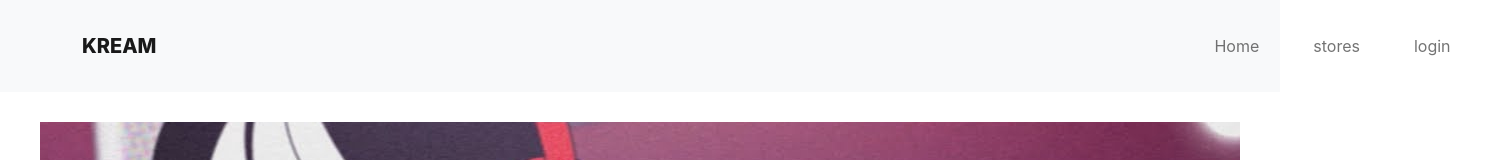
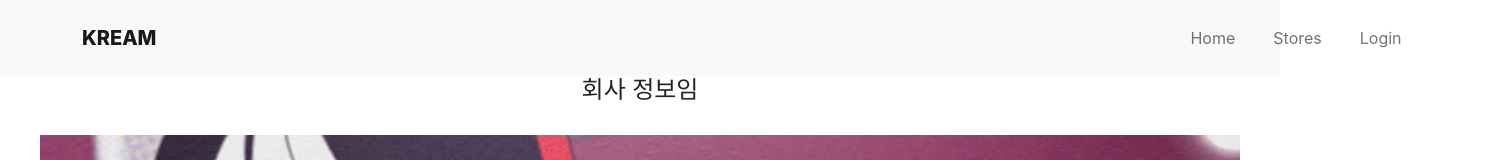
Before and after one commit to junny97/shop, a React (Create React App) app: page / in a window 1280 px wide. Shown: the top 160 px of the page, 1489 px wide, since content can reach past the window. Built offline with nearby package versions, Linux system fonts and the light colour scheme.

Commit message:
Link로 연결된 페이지 navigate로 변경

```diff
--- a/src/App.js
+++ b/src/App.js
@@ -9,24 +9,33 @@ import './App.css';
 import { useState } from 'react';
 import ListItem from './Components/ListItem';
 import Store from './Routes/Store';
-import { Routes, Route, Link, useNavigate, Outlet} from 'react-router-dom'
+import { Routes, Route, Link, useNavigate, Outlet } from 'react-router-dom'
 
 function HeaderStyle() {
+  let navigate = useNavigate();
 
-  return(
+  return (
     <Navbar bg="light" variant="light" style={{}}>
       <Container>
-       <Link to="/" className="navbar-brand"> <Navbar.Brand href="#home" style={{paddingRight:'1000px', fontWeight:'800'}}>KREAM</Navbar.Brand></Link>
+        <Navbar.Brand href="#home" style={{ paddingRight: '1000px', fontWeight: '800' }}>
+          KREAM
+        </Navbar.Brand>
         <Nav className="me-auto">
-    <Link to="/" className="nav-link"> <Nav.Link href="#home" style={{paddingRight:'30px'}}>Home</Nav.Link></Link>
-    <Link to="/store" className="nav-link" > <Nav.Link href="#features" style={{paddingRight:'30px'}}>stores</Nav.Link></Link>
-    <Link to="/login" className="nav-link">  <Nav.Link href="#pricing" style={{paddingRight:'30px'}}>login</Nav.Link></Link>
+          <Nav.Link onClick={() => navigate('/')} style={{ paddingRight: '30px' }}>
+            Home
+          </Nav.Link>
+          <Nav.Link onClick={() => navigate('/store')} style={{ paddingRight: '30px' }}>
+            Stores
+          </Nav.Link>
+          <Nav.Link onClick={() => navigate('/login')} style={{ paddingRight: '30px' }}>
+            Login
+          </Nav.Link>
         </Nav>
       </Container>
     </Navbar>
-  )
+  );
+}
 
-}
 
 
 function App() {
@@ -37,7 +46,10 @@ function App() {
   return (
     <div className="App">
 
+
              <HeaderStyle />
+     <About />
+
 
       <Routes>
       <Route path="/" element={
@@ -59,12 +71,28 @@ function App() {
        } />
       <Route path="/store" element={ <Store /> } />
       <Route path="/login" element={ <div>로그인페이지임</div> } />
+
+      <Route path='/about' element={<About/>}>
+        <Route path='member' element={<div>멤버임</div>}/>
+         <Route path='location' element={<About/>}/>
+      </Route>
+
+
     </Routes>
-
 
 
     </div>
   );
 }
 
+function About() {
+  return (
+    <div>
+      <h4>회사 정보임</h4>
+      <Outlet></Outlet>
+    </div>
+  )
+}
+
+
 export default App;
```
Lines whose indentation alone changed are shown as unchanged.
